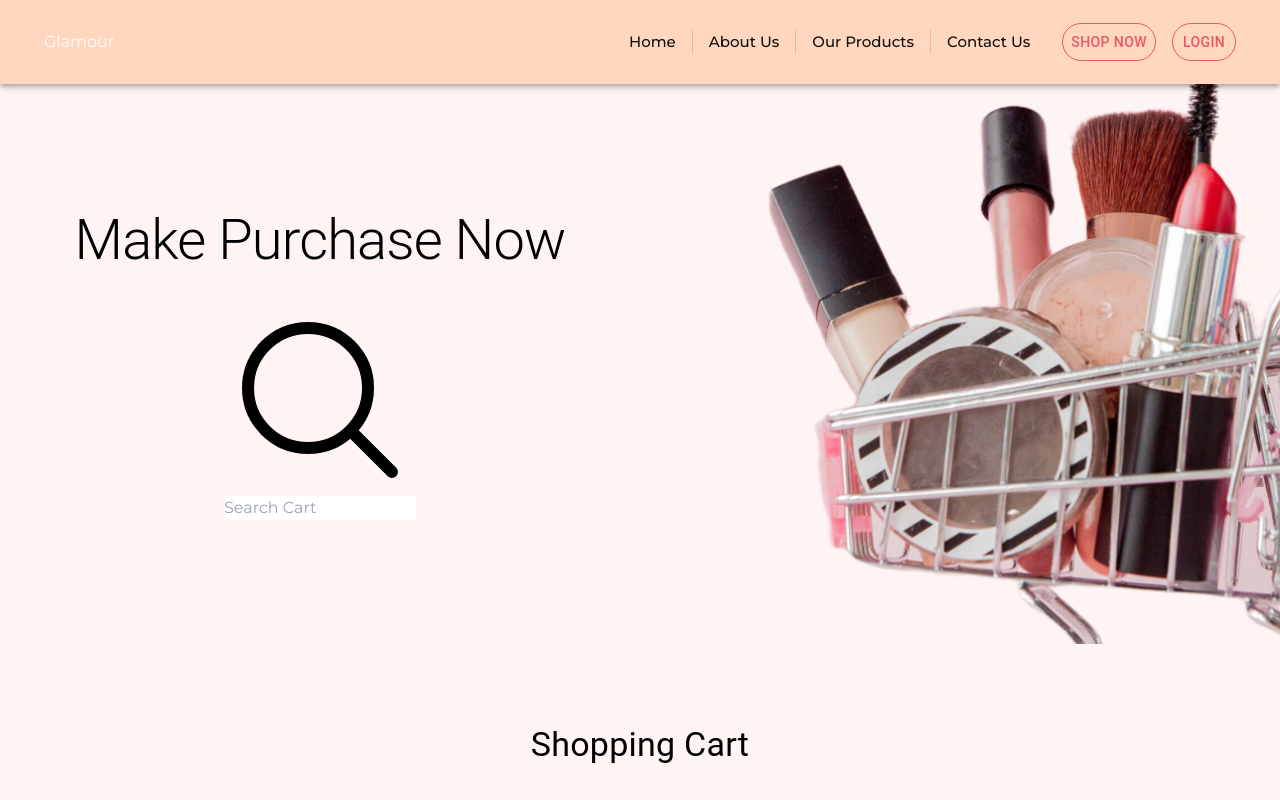
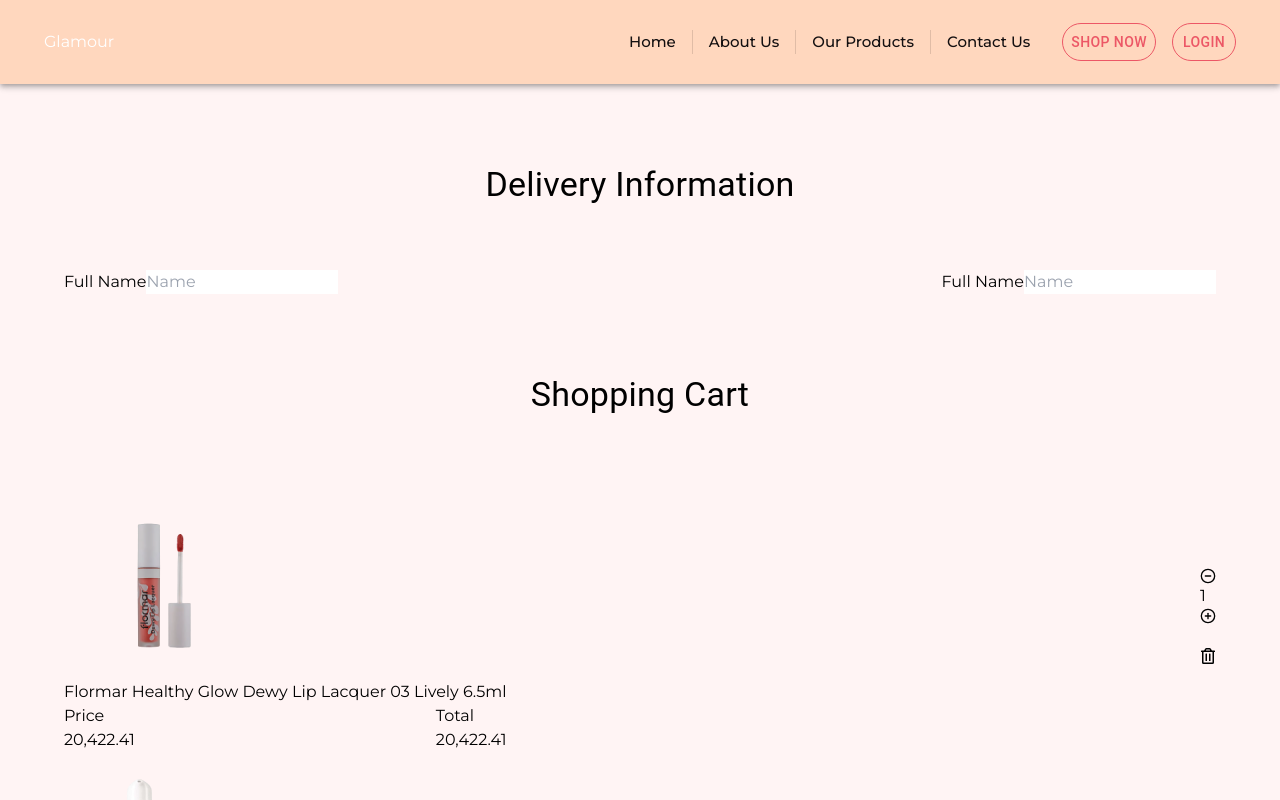
Before and after one commit to Sochuks/ecommerce-hng, a React (Vite) app: page /checkout in a window 1280 px wide. Shown: the top 800 px of the page. Built offline with nearby package versions, Linux system fonts and the light colour scheme.

Commit message:
Modified styles and content to fit

```diff
--- a/src/pages/Cart.jsx
+++ b/src/pages/Cart.jsx
@@ -59,7 +59,7 @@
         </div>
         <div className='flex-column pt-3 space-y-2'>
           <p className='max-w-52 font-medium text-md'>{title}</p>
-          <p>Color <span className={`rounded-full bg-[${color}] px-3 py-1`}></span> </p>
+          <p className='flex items-center gap-3'>Color <span style={{ backgroundColor: color, width: '16px', height: '16px', display: 'inline-block', borderRadius: '50%' }} ></span> </p>
           <FaRegTrashAlt />
         </div>
       </Box>
--- a/src/pages/Checkout.jsx
+++ b/src/pages/Checkout.jsx
@@ -47,7 +47,7 @@
   },
 ]
 
-const CheckoutItem = ({title, image, price, total, color, amount}) =>{
+const CheckoutItem = ({title, image, price, total, amount}) =>{
   const theme = useTheme();
   return(
     <Stack direction='row' alignItems='center' justifyContent='space-between'>
@@ -56,25 +56,32 @@
         <div className='bg-[#FFD7BE] p-6'>
             <img src={image} alt="" className='w-32 h-32' />
         </div>
-        <div className='flex-column pt-3 space-y-2'>
-          <p className='max-w-52 font-medium text-md'>{title}</p>
-          <p>Color <span className={`rounded-full bg-[${color}] px-3 py-1`}></span> </p>
-          <FaRegTrashAlt />
-        </div>
-      </Box>
+        {/* Title & price */}
+        <div className='flex-column pt-3 space-y-6 items-center'>
+          <p className='font-medium'>{title}</p>
+          <Stack direction='row' justifyContent='space-between'>
              <Box>
               <p>Price</p>
               <p className='font-semibold'>{price}</p>
             </Box>
+            <Box>
+            <p>Total</p>
+              <p className='font-semibold'>{total}</p>
+            </Box>
+          </Stack>
+        </div>
+
+      </Box>
+      {/* Amount & delete */}
+     <Stack spacing={3} justifyContent='center' alignItems='center'>
         <Box className="flex items-center justify-between gap-3">
             <a className='cursor-pointer'><FiMinusCircle /></a>
             <p>{amount}</p>
             <a className='cursor-pointer'><FiPlusCircle /></a>
           </Box>
-      <Box>
-      <p>Total</p>
-        <p className='font-semibold'>{total}</p>
-      </Box>
+          <FaRegTrashAlt />
+     </Stack>
+
     </Stack>
   )
 }
@@ -83,7 +90,6 @@
   title: PropTypes.string,
   price: PropTypes.string,
   total: PropTypes.string,
-  color: PropTypes.string,
   amount: PropTypes.string,
   image: PropTypes.string
 };
@@ -101,49 +107,35 @@
   }
 
 
-  const Header = styled(Box)(({ theme }) => ({
-    position: 'relative',
-    width: '100%',
-    height: '70vh',
-    backgroundColor: theme.palette.primary.light,
-    backgroundImage: `url(${CheckoutHero})`,
-    backgroundSize: 'cover',
-    backgroundRepeat: 'no-repeat',
-    overflow: 'hidden',
-    display: 'flex',
-    alignItems: 'center',
-  }));
+
 
   return (
     <>
-      {/*Header*/}
-      <Header>
-        <Grid container alignItems="center">
-          <Grid item xs={12} md={6} sx={{ display: 'flex', flexDirection: 'column', alignItems: 'center', gap:'30px' }}>
-            <Typography textAlign='left' variant='h1' sx={headerSX}>Make Purchase Now</Typography>
-            {/* Search Bar */}
-            <div className="w-full max-w-lg" >
-              <div className="relative">
-                <div className="absolute inset-y-0 left-0 pl-3 flex items-center pointer-events-none">
-                  <svg className="w-8 h-8 text-gray-900" xmlns="http://www.w3.org/2000/svg" fill="none"
-                    viewBox="0 0 24 24" strokeWidth="1.5" stroke="currentColor" aria-hidden="true">
-                    <path strokeLinecap="round" strokeLinejoin="round"
-                      d="M21 21l-5.197-5.197m0 0A7.5 7.5 0 105.196 5.196a7.5 7.5 0 0010.607 10.607z">
-                    </path>
-                  </svg>
+    <Container>
+      {/* Heading */}
+      <Typography textAlign='center' variant='h4' sx={{mt:10, mb:8}}>Delivery Information</Typography>
+      {/*Form*/}
+      <Grid container>
+        <Grid item xs={12}>
+          <form>
+            <Stack direction='row' justifyContent='space-between'>
+              <div className='flex flex-col'>
+                <label htmlFor="name">Full Name</label>
+                <input className='border border-slate-500' type="text" placeholder='Name' id='name' />
               </div>
+              <div>
+                <label htmlFor="tel">Full Name</label>
+                <input className='border border-slate-500' type="text" placeholder='Name' id='tel' />
+              </div>
+            </Stack>
+          </form>
 
-                <form action="#" method="GET">
-                  <input type="search" name="search" placeholder="Search Cart" className="p-4 pl-14 text-lg text-gray-600 rounded-3xl w-full border border-gray-600" />
-                </form>
-              </div>
-            </div>
         </Grid>
       </Grid>
-      </Header>
+
 
       {/* checkout contents */}
-      <Container>
+
         {/* Heading */}
         <Typography textAlign='center' variant='h4' sx={{mt:10, mb:8}}>Shopping Cart</Typography>
           <Grid container spacing={3}>
```
Lines whose indentation alone changed are shown as unchanged.
